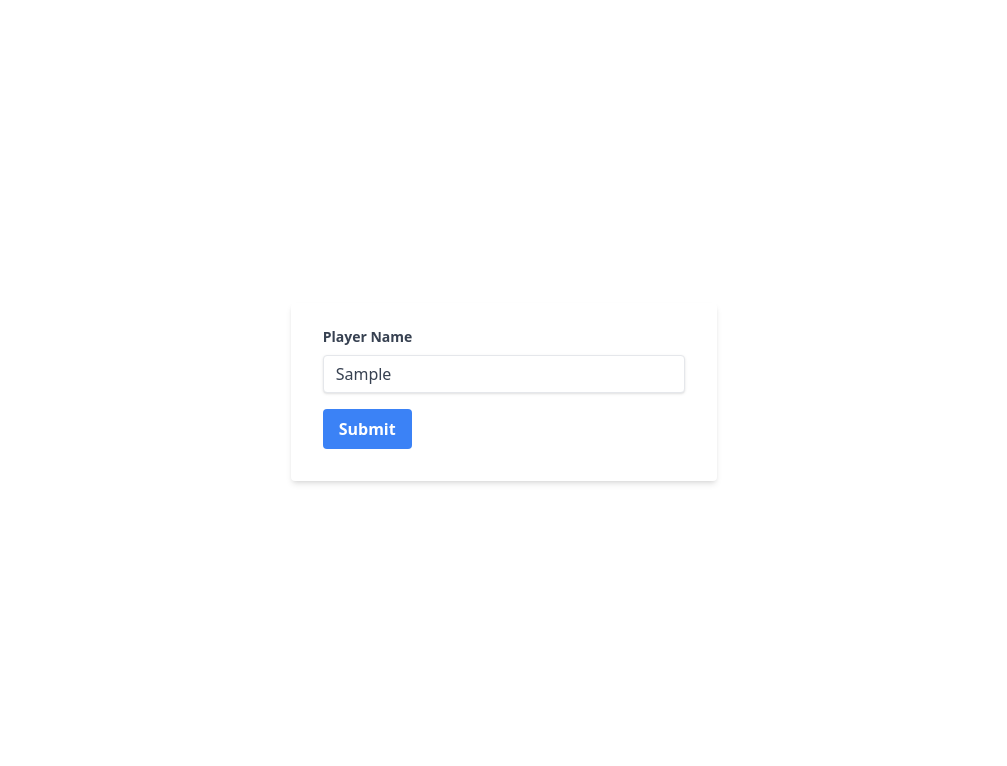
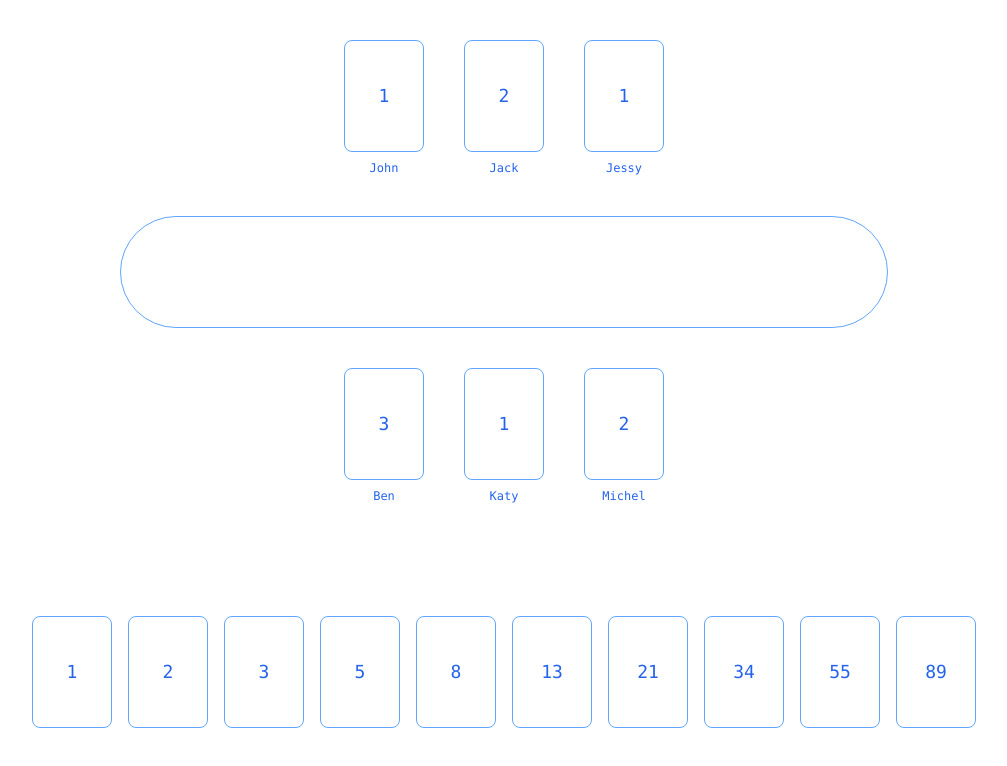
Before and after one commit to Udomomo/scrum-poker, an Angular app in the folder scrum-poker-client/: page / in a window 1280 px wide. Both pictures are taken after typing "Sample" into the empty fields and a click on the button "Submit". Shown: the top 766 px of the page, without its empty margins (136-1143 px from the left). Built offline with nearby package versions, Linux system fonts and the light colour scheme.

Commit message:
pass myname from form

```diff
--- a/scrum-poker-client/src/app/player-name-form/player-name-form.component.html
+++ b/scrum-poker-client/src/app/player-name-form/player-name-form.component.html
@@ -1,5 +1,5 @@
 <div class="w-1/3 bg-white shadow-md rounded px-8 pt-6 pb-8 mb-4">
-  <form #playerNameForm="ngForm" class="w-auto">
+  <form #playerNameForm="ngForm" (ngSubmit)="handleSubmit()" class="w-auto">
     <div class="mb-4">
       <label for="playerName" class="block text-gray-700 text-sm font-bold mb-2">
         Player Name
--- a/scrum-poker-client/src/app/player-name-form/player-name-form.component.ts
+++ b/scrum-poker-client/src/app/player-name-form/player-name-form.component.ts
@@ -1,4 +1,4 @@
-import { Component } from '@angular/core';
+import { Component, EventEmitter, Output } from '@angular/core';
 import { FormsModule } from '@angular/forms';
 
 @Component({
@@ -11,5 +11,11 @@ import { FormsModule } from '@angular/forms';
   styleUrl: './player-name-form.component.css'
 })
 export class PlayerNameFormComponent {
+  @Output() onSubmit = new EventEmitter<string>();
+
   playerName = "";
+
+  handleSubmit() {
+    this.onSubmit.emit(this.playerName);
+  }
 }
--- a/scrum-poker-client/src/app/poker-table/poker-table.component.ts
+++ b/scrum-poker-client/src/app/poker-table/poker-table.component.ts
@@ -1,4 +1,4 @@
-import { Component } from '@angular/core';
+import { Component, Input } from '@angular/core';
 import { CardComponent } from "../card/card.component";
 import { Card, Status } from '../models/card';
 import { CommonModule } from '@angular/common';
@@ -14,6 +14,8 @@ import { CommonModule } from '@angular/common';
   styleUrl: './poker-table.component.css'
 })
 export class PokerTableComponent {
+  @Input() myName: string = "";
+
   upperCards: Card[] = [
     { status: Status.VISIBLE, point: 1, name: "John" },
     { status: Status.HIDDEN, point: 2, name: "Jack" },
--- a/scrum-poker-client/src/app/scrum-poker-page/scrum-poker-page.component.html
+++ b/scrum-poker-client/src/app/scrum-poker-page/scrum-poker-page.component.html
@@ -1,8 +1,8 @@
-<div *ngIf="name;else playerNameForm">
-  <app-poker-table class="mx-auto flex flex-col w-3/5 my-10"></app-poker-table>
+<div *ngIf="myName;else playerNameForm">
+  <app-poker-table [myName]="myName" class="mx-auto flex flex-col w-3/5 my-10"></app-poker-table>
   <app-deck class="mt-28 mx-auto max-w-full flex flex-row justify-center gap-4"></app-deck>
 </div>
 
 <ng-template #playerNameForm>
-  <app-player-name-form class="h-screen w-screen flex justify-center items-center"></app-player-name-form>
+  <app-player-name-form (onSubmit)="submitName($event)" class="h-screen w-screen flex justify-center items-center"></app-player-name-form>
 </ng-template>
--- a/scrum-poker-client/src/app/scrum-poker-page/scrum-poker-page.component.ts
+++ b/scrum-poker-client/src/app/scrum-poker-page/scrum-poker-page.component.ts
@@ -17,5 +17,9 @@ import { PlayerNameFormComponent } from '../player-name-form/player-name-form.co
   styleUrl: './scrum-poker-page.component.css'
 })
 export class ScrumPokerPageComponent {
-  name = ""
+  myName = ""
+
+  submitName(name: string) {
+    this.myName = name
+  }
 }
```
